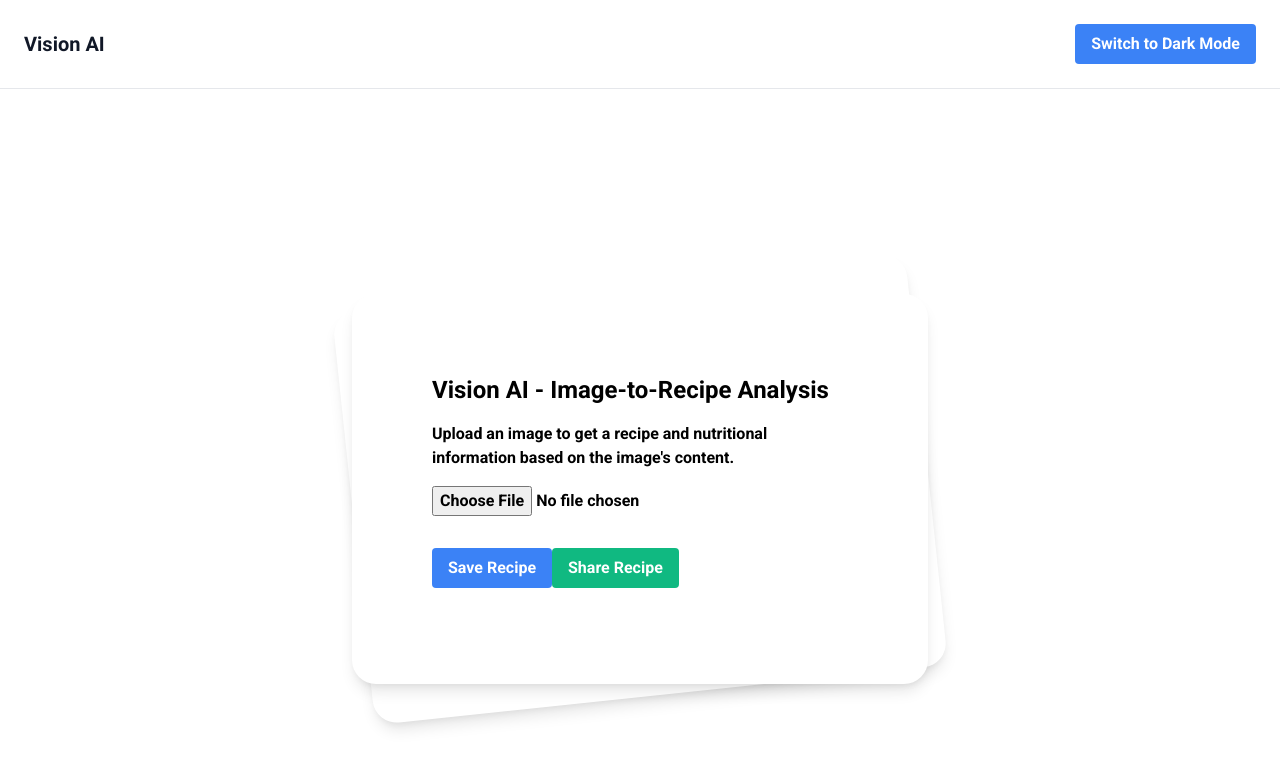
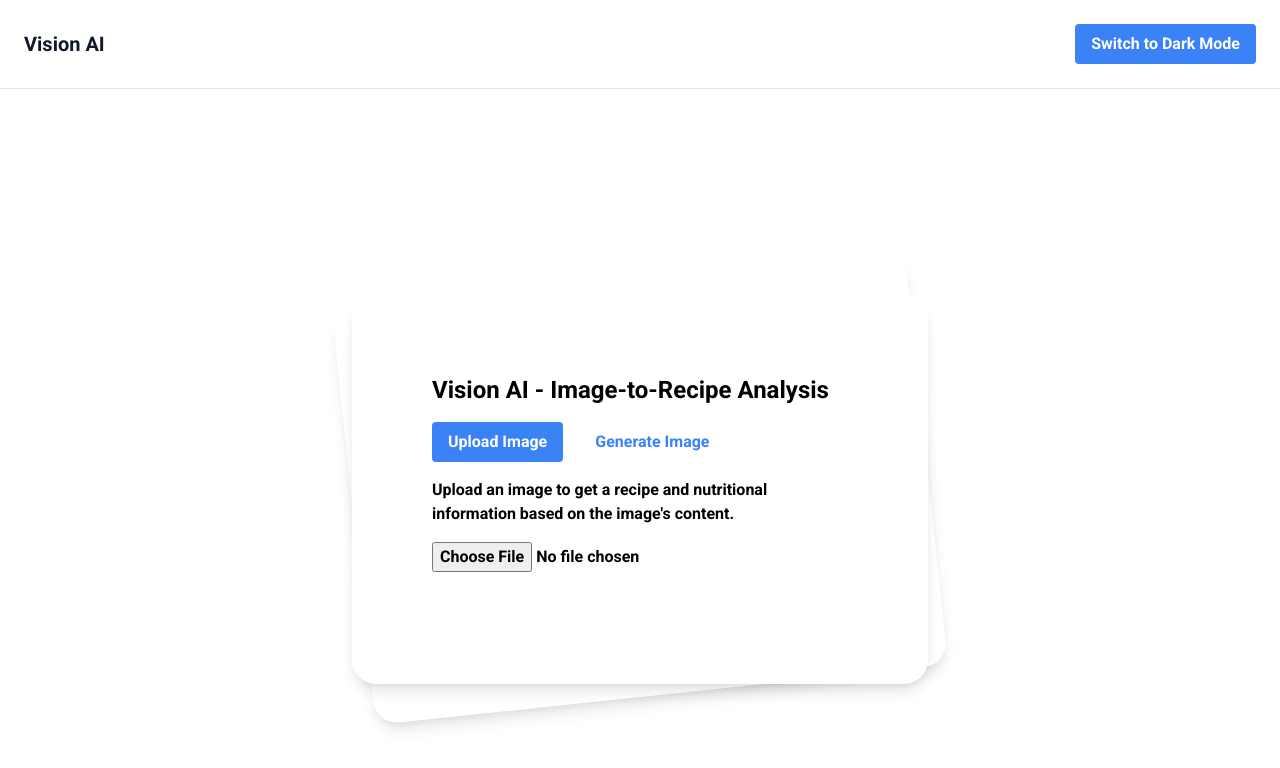
Before and after one commit to Harry2k21/Vision-Tool-AI, a React (Create React App) app: page / in a window 1280 px wide. Shown: the top 768 px of the page. Built offline with nearby package versions, Linux system fonts and the light colour scheme; no server answers.

Commit message:
Added Image Generation Tab

```diff
--- /dev/null
+++ b/src/components/ImageGenerationTab.js
@@ -0,0 +1,74 @@
+import React, { useState } from 'react';
+import axios from 'axios'
+
+const openaiApiKey = process.env.REACT_APP_OPENAI_API_KEY;
+
+const generateImage = async (query) => {
+  try {
+    const response = await axios.post(
+      'https://api.openai.com/v1/images/generations',
+      {
+        prompt: query,
+        n: 1,
+        size: "1024x1024",
+      },
+      {
+        headers: {
+          'Content-Type': 'application/json',
+          'Authorization': `Bearer ${openaiApiKey}`,
+        },
+      }
+    );
+    return response.data.data[0].url;
+  } catch (error) {
+    console.error("Image generation failed:", error);
+    return null;
+  }
+};
+
+function ImageGenerationTab({ darkMode }) {
+  const [query, setQuery] = useState('');
+  const [generatedImage, setGeneratedImage] = useState(null);
+
+  const handleInputChange = (e) => {
+    setQuery(e.target.value);
+  };
+
+  const handleSubmit = async (e) => {
+    e.preventDefault();
+    const imageUrl = await generateImage(query);
+    setGeneratedImage(imageUrl);
+  };
+
+  return (
+    <div>
+      <h2 className="text-xl font-bold mb-4">Generate Food Item Image</h2>
+      <p className="mb-4">
+        Enter a food item description to generate an image using image generation service:
+      </p>
+      <form onSubmit={handleSubmit}>
+        <input
+          type="text"
+          value={query}
+          onChange={handleInputChange}
+          className="border rounded p-2 mr-4"
+          placeholder="Enter food description"
+        />
+        <button
+          type="submit"
+          className="bg-blue-500 hover:bg-blue-700 text-white font-bold py-2 px-4 rounded"
+        >
+          Generate Image
+        </button>
+      </form>
+      {generatedImage && (
+        <div className="mt-4">
+          <h3 className="text-lg font-bold mb-2">Generated Image:</h3>
+          <img src={generatedImage} alt="Generated" width="300" />
+        </div>
+      )}
+    </div>
+  );
+}
+
+export default ImageGenerationTab;
--- a/src/pages/HomePage.js
+++ b/src/pages/HomePage.js
@@ -1,4 +1,5 @@
-import React from "react";
+import React, { useState } from "react";
+import ImageGenerationTab from '../components/ImageGenerationTab';
 import ScrollToTopButton from "../components/ScrollToTopButton";
 
 // Handles the save recipe action
@@ -29,23 +30,26 @@ const handleShareRecipe = async (recipe) => {
 };
 
 function HomePage({ darkMode, handleImageUpload, imageUrl, recipe, isLoading }) {
+  const [activeTab, setActiveTab] = useState('upload');
+
   return (
     <div
       className={`min-h-screen py-6 flex flex-col justify-center sm:py-12 ${
-        darkMode ? "bg-gray-900" : "bg-white-100"}`}>
+        darkMode ? "bg-gray-900" : "bg-white-100"
+      }`}>
       {isLoading && (
-        <div class="container" id="load">
-          <div class="cube">
-            <div class="sides">
-              <div class="top"></div>
-              <div class="right"></div>
-              <div class="bottom"></div>
-              <div class="left"></div>
-              <div class="front"></div>
-              <div class="back"></div>
+        <div className="container" id="load">
+          <div className="cube">
+            <div className="sides">
+              <div className="top"></div>
+              <div className="right"></div>
+              <div className="bottom"></div>
+              <div className="left"></div>
+              <div className="front"></div>
+              <div className="back"></div>
             </div>
           </div>
-          <div class="text">Loading</div>
+          <div className="text">Loading</div>
         </div>
       )}
       <div className="relative py-3 sm:max-w-xl sm:mx-auto">
@@ -58,6 +62,31 @@ function HomePage({ darkMode, handleImageUpload, imageUrl, recipe, isLoading })
           <h1 className="text-2xl font-bold mb-4">
             Vision AI - Image-to-Recipe Analysis
           </h1>
+          {/* Add tabs to switch between upload image and generate image */}
+          <div className="flex mb-4">
+            <button
+              onClick={() => setActiveTab('upload')}
+              className={`font-bold py-2 px-4 rounded ${
+                activeTab === 'upload'
+                  ? 'bg-blue-500 text-white'
+                  : 'text-blue-500'
+              }`}
+            >
+              Upload Image
+            </button>
+            <button
+              onClick={() => setActiveTab('generate')}
+              className={`font-bold py-2 px-4 rounded ml-4 ${
+                activeTab === 'generate'
+                  ? 'bg-blue-500 text-white'
+                  : 'text-blue-500'
+              }`}
+            >
+              Generate Image
+            </button>
+          </div>
+          {activeTab === 'upload' ? (
+            <div>
               <p className="mb-4">
                 Upload an image to get a recipe and nutritional information based
                 on the image's content.
@@ -82,11 +111,10 @@ function HomePage({ darkMode, handleImageUpload, imageUrl, recipe, isLoading })
                     Recipe and Nutritional Information:
                   </h2>
                   <div className="whitespace-pre-wrap break-words">{recipe}</div>
-              </div>
-            )}
+                  {/* Save and share recipe buttons */}
                   <button
                     onClick={() => handleSaveRecipe(recipe)}
-                className="mt-4 bg-blue-500 hover:bg-blue-700 text-white font-bold py-2 px-4 rounded"
+                    className="mt-4 bg-blue-500 hover:bg-blue-700 text-white font-bold py-2 px-4 rounded mr-2"
                   >
                     Save Recipe
                   </button>
@@ -96,13 +124,18 @@ function HomePage({ darkMode, handleImageUpload, imageUrl, recipe, isLoading })
                   >
                     Share Recipe
                   </button>
+                </div>
+              )}
+            </div>
+          ) : (
+            <ImageGenerationTab darkMode={darkMode} apiKey={process.env.REACT_APP_OPENAI_API_KEY} />
+          )}
           <div className="scroll-to-top-button-container">
             <ScrollToTopButton />
           </div>
         </div>
       </div>
     </div>
-
   );
 }
 
```
Lines whose indentation alone changed are shown as unchanged.
